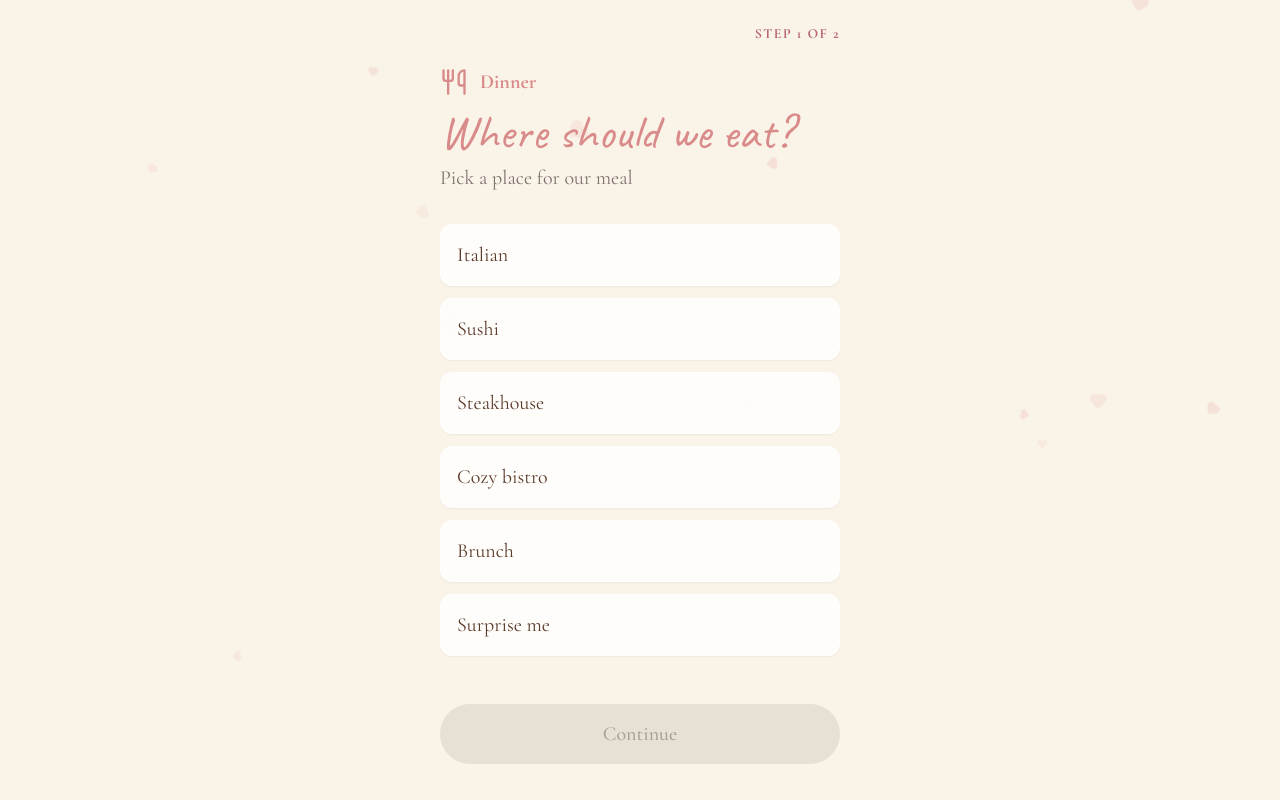
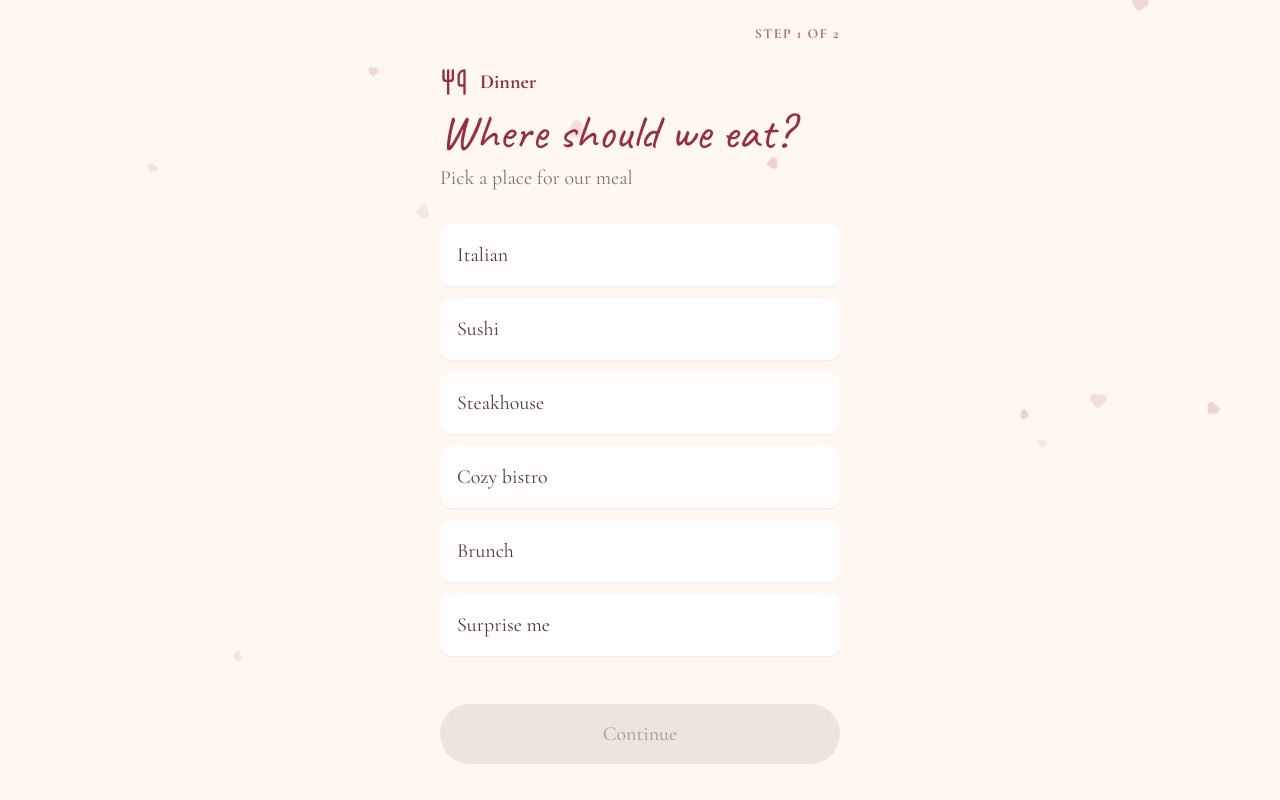
Before and after one commit to nhuthm/Anniversary-Invitation-App, a React (Vite) app: page / in a window 1280 px wide. Both pictures are taken after a click on the button "Open invitation". Built offline with nearby package versions, Linux system fonts and the light colour scheme.

Commit message:
fix: synce UI changed

```diff
--- a/src/index.css
+++ b/src/index.css
@@ -8,38 +8,11 @@
 
 /* END TAILWIND IMPORTS — ALL OTHER CSS MUST GO BELOW THIS LINE */
 
-:root {
-  --color-cream: #faf3e7;
-  --color-brown: #5a3a2a;
-  --color-rose: #d98a8a;
-}
 @layer base {
   body {
-    background-color: var(--color-cream);
-    color: var(--color-brown);
-    font-family: 'Cormorant Garamond', ui-serif, Georgia, serif;
-    -webkit-font-smoothing: antialiased;
-  }
-  body ::selection {
-    background-color: rgb(217 138 138 / 0.2);
+    @apply bg-cream text-brown font-serif antialiased selection:bg-rose/20;
   }
 }
-@layer utilities {
-  .bg-cream { background-color: var(--color-cream); }
-  .text-cream { color: var(--color-cream); }
-  .bg-brown { background-color: var(--color-brown); }
-  .text-brown { color: var(--color-brown); }
-  .border-brown { border-color: var(--color-brown); }
-  .bg-rose { background-color: var(--color-rose); }
-  .text-rose { color: var(--color-rose); }
-  .border-rose { border-color: var(--color-rose); }
-  .font-serif { font-family: 'Cormorant Garamond', ui-serif, Georgia, serif; }
-  .font-script { font-family: 'Caveat', cursive; }
+.glass-card {
+  @apply bg-white/80 backdrop-blur-md border border-white/40 shadow-sm;
 }
-.glass-card {
-  background-color: rgb(255 255 255 / 0.8);
-  backdrop-filter: blur(12px);
-  -webkit-backdrop-filter: blur(12px);
-  border: 1px solid rgb(255 255 255 / 0.4);
-  box-shadow: 0 1px 2px 0 rgb(0 0 0 / 0.05);
-}
```
